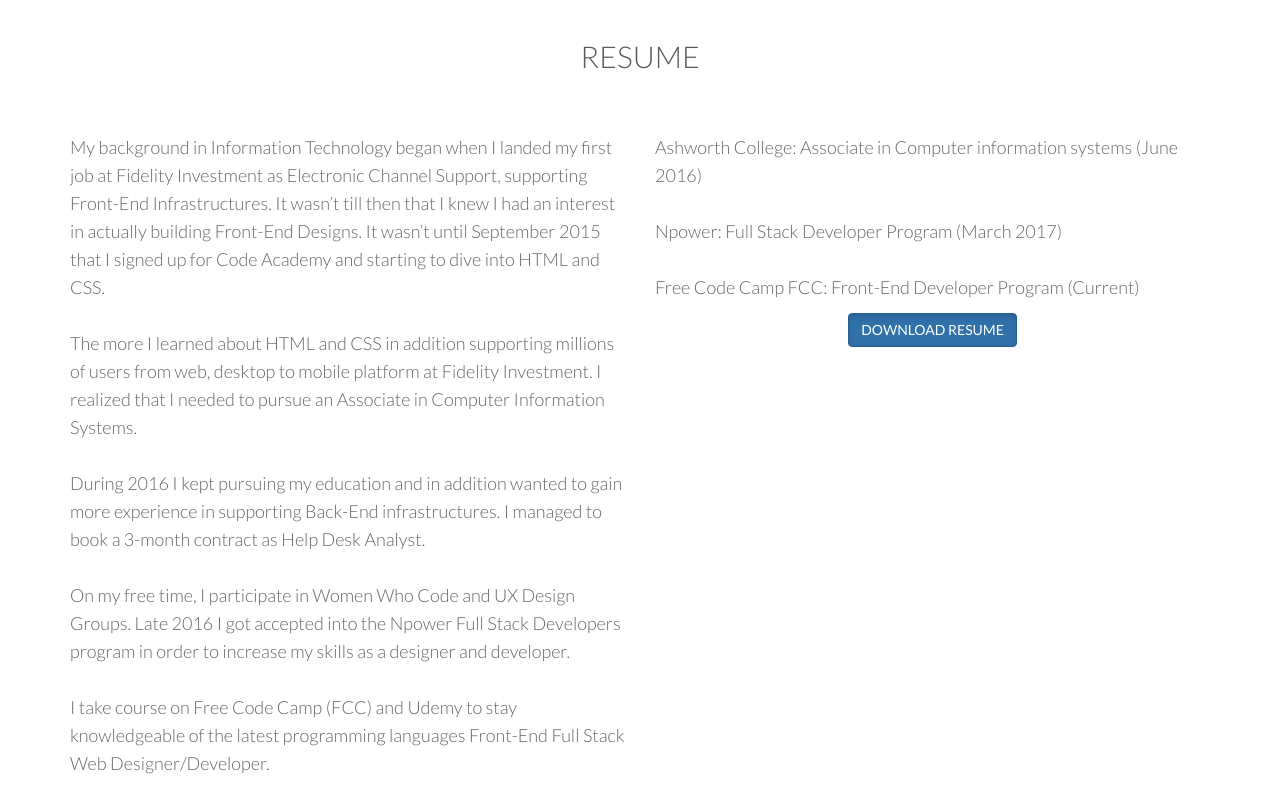
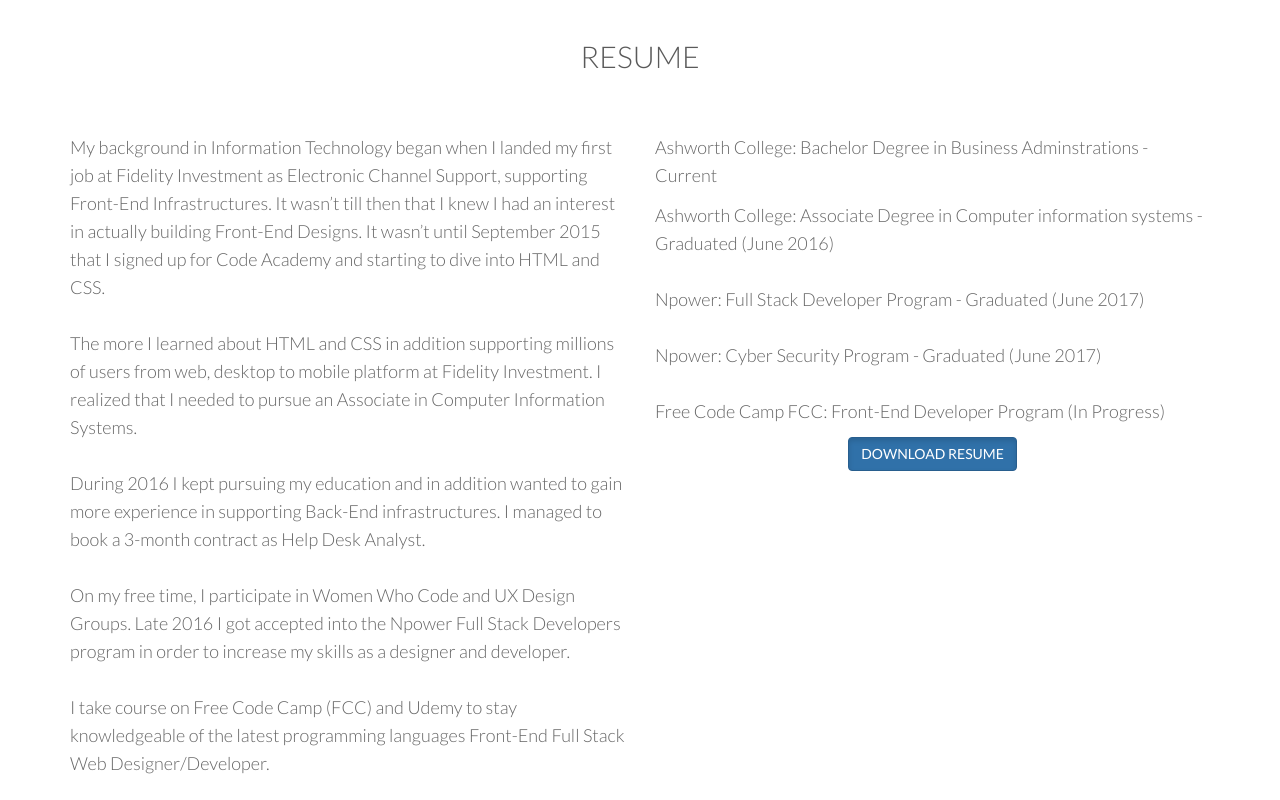
Before and after one commit to Priscia/prisciak, a plain HTML site: page index.html in a window 1280 px wide. Shown: the part 760-1560 px from the top of the page. Drawn offline with Linux system fonts and the light colour scheme; files whose address does not match are found by name.

Commit message:
Site Update
Site update

```diff
--- a/index.html
+++ b/index.html
@@ -74,14 +74,16 @@
              I take course on Free Code Camp (FCC) and Udemy to stay knowledgeable of the latest programming languages Front-End Full Stack Web Designer/Developer.</p>
         </div><!--/col-md-6-->
         <div class="col-md-6">
-          <p>Ashworth College: Associate in Computer information systems (June 2016)<br><br>
-Npower: Full Stack Developer Program (March 2017)<br><br>
-              Free Code Camp FCC: Front-End Developer Program (Current) </p>
-             <a href="Prisciakibibi_R_2.pdf"><center><button type="button" class="btn btn-primary active">DOWNLOAD RESUME</button></center></a>
+        <p>Ashworth College: Bachelor Degree in Business Adminstrations - Current<br>
+          <p>Ashworth College: Associate Degree in Computer information systems - Graduated (June 2016)<br><br>
+Npower: Full Stack Developer Program - Graduated (June 2017)<br><br>
+Npower: Cyber Security Program - Graduated (June 2017)<br><br>
+              Free Code Camp FCC: Front-End Developer Program (In Progress) </p>
+             <a href="Priscia_Res_.pdf"><center><button type="button" class="btn btn-primary active">DOWNLOAD RESUME</button></center></a>
         </div><!--/col-md-6-->
       </div><!--/row-->
     </div><!-- /.container -->
-    <div class="container">
+   <!-- <div class="container">
       <div class="row">
         <div class="col-md-10 col-md-offset-1">
           <img src="assets/img/items.png" class="img-responsive" alt="">
@@ -236,7 +238,8 @@
     <hr>
     <div class="container mt">
         <div class="row clients centered">
-          <p class="mb">Some languages I have the pleasure working with.</p>
+          <p class="mb">Click here to see my github > <a href ="https://github.com/Priscia"><img src="assets/img/g1.png" alt=""></a>
+              and click here to see my codepen projects > <a href ="https://codepen.io/PK_123/pen/apgLmE"><img src="assets/img/cod.png" alt=""></a>and some languages I have the pleasure working with below.</p>
           <div class="col-sm-2 col-sm-offset-1">
             <img src="assets/img/html5.png" alt="">
           </div>
```
Also changed, not shown: assets/img/cdpen.png (deleted), assets/img/cod.png (added), assets/img/cp.png (deleted), assets/img/g1.png (added), 1 other file.
